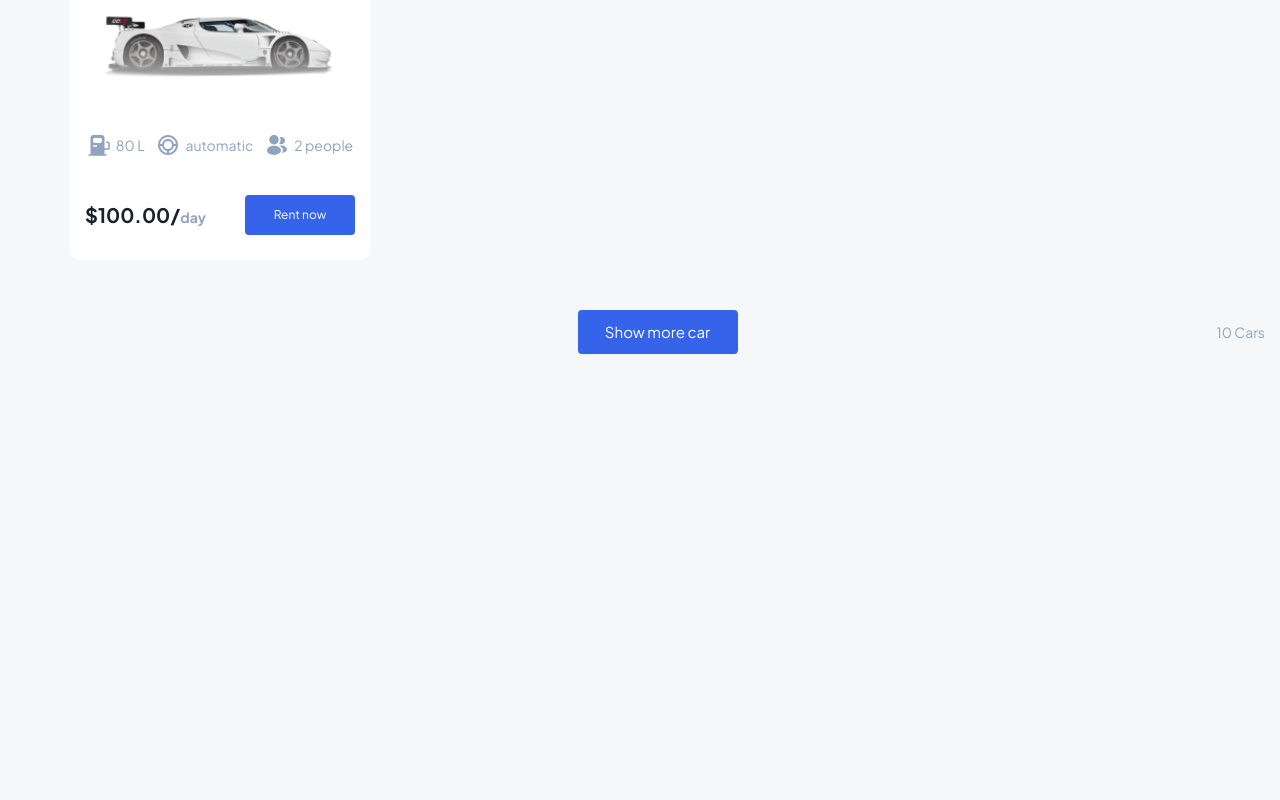
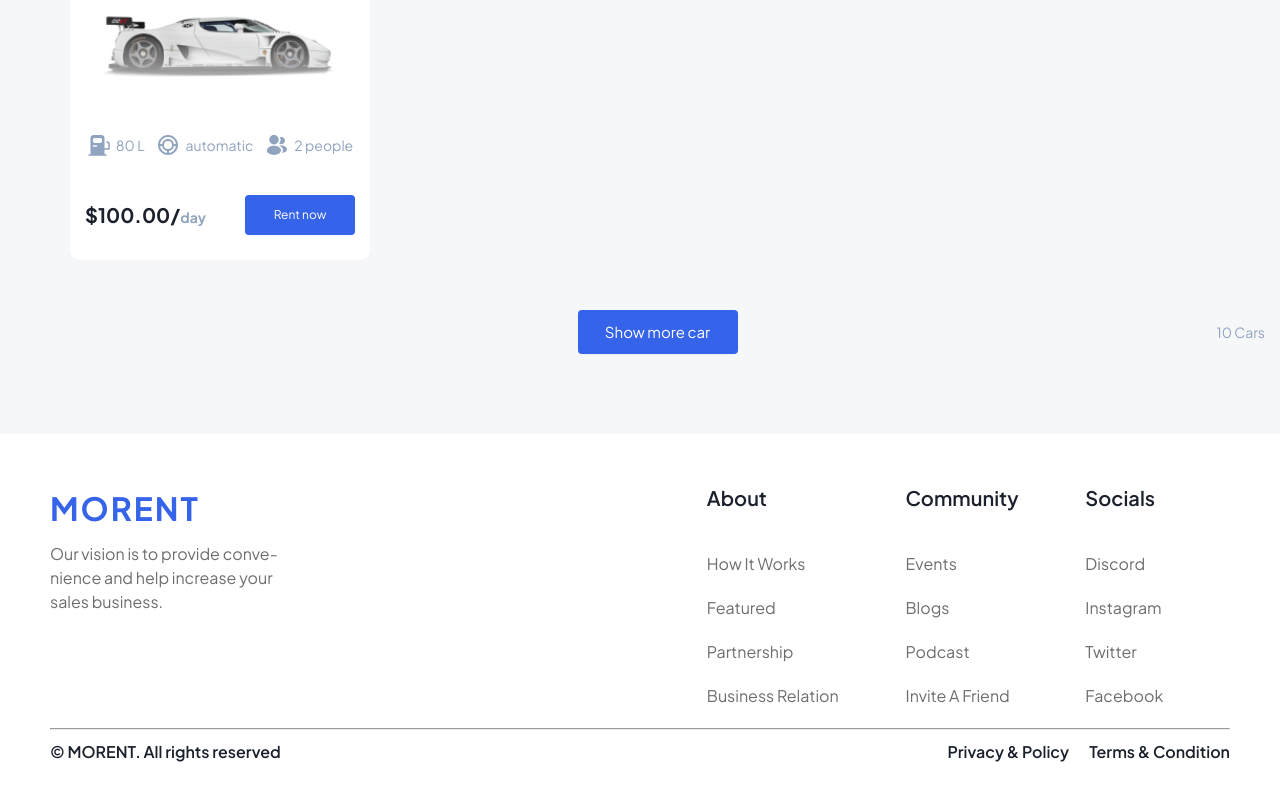
Before and after one commit to abolfazlcodes/morent, a React (Vite) app: page / in a window 1280 px wide. Shown: the part 1943-2743 px from the top of the page. Before the commit the page ends 2377 px from the top, so only its background shows below. Built offline with nearby package versions, Linux system fonts and the light colour scheme.

Commit message:
add footer component to the app

```diff
--- a/src/pages/HomePage.tsx
+++ b/src/pages/HomePage.tsx
@@ -1,5 +1,4 @@
 import Advertisement from "../ui/Advertisement";
-import Header from "../ui/Header";
 import Row from "../ui/Row";
 
 import CardsWrapper from "../ui/CardsWrapper";
--- a/src/ui/AppLayout.tsx
+++ b/src/ui/AppLayout.tsx
@@ -1,6 +1,7 @@
 import { Outlet } from "react-router-dom";
 import Navbar from "./Navbar";
 import { styled } from "styled-components";
+import Footer from "./Footer";
 
 const Main = styled.main`
   max-width: 170rem;
@@ -15,6 +16,8 @@ function AppLayout() {
       <Main>
         <Outlet />
       </Main>
+
+      <Footer />
     </>
   );
 }
--- a/src/ui/CardsWrapper.tsx
+++ b/src/ui/CardsWrapper.tsx
@@ -2,8 +2,6 @@ import { styled } from "styled-components";
 import CarCard from "./CarCard";
 import car from "../assets/sample car.png";
 import Header from "./Header";
-import { Link } from "react-router-dom";
-import Button from "./Button";
 import TotalCarsOverview from "./TotalCarsOverview";
 
 const StyledWrapper = styled.div`
--- /dev/null
+++ b/src/ui/Footer.tsx
@@ -0,0 +1,142 @@
+import { styled } from "styled-components";
+import Heading from "./Heading";
+import Logo from "./Logo";
+import { Link } from "react-router-dom";
+
+const StyledFooter = styled.footer`
+  background-color: #fff;
+  padding: 5rem;
+`;
+
+const StyledFooterContent = styled.section`
+  display: flex;
+  gap: 2rem;
+`;
+
+const StyledLogoWrapper = styled.div`
+  width: 20%;
+`;
+
+const StyledFooterDescription = styled.p`
+  color: #1313139e;
+  margin: 1rem 0;
+`;
+
+const StyledLinksWrapper = styled.div`
+  width: 50%;
+  margin-left: auto;
+  display: flex;
+  justify-content: space-evenly;
+`;
+
+const StyledListWrapper = styled.div`
+  display: flex;
+  flex-direction: column;
+  gap: 2rem;
+`;
+
+const StyledListItem = styled.li`
+  margin: 2rem 0;
+  text-transform: capitalize;
+  color: #1313139e;
+`;
+
+const StyledCopyRightsWrapper = styled.div`
+  margin-top: 1rem;
+  display: flex;
+  align-items: center;
+  justify-content: space-between;
+`;
+
+const CopyRightsText = styled.span`
+  font-size: 1.6rem;
+  color: #1a202c;
+  font-weight: 600;
+`;
+
+const StyledCopyRightsList = styled.ul`
+  display: flex;
+  align-items: center;
+  gap: 2rem;
+`;
+
+const StyledCopyRightsListItem = styled.li`
+  font-size: 1.6rem;
+  color: #1a202c;
+  font-weight: 600;
+`;
+
+function Footer() {
+  return (
+    <StyledFooter>
+      <StyledFooterContent>
+        <StyledLogoWrapper>
+          <Logo />
+          <StyledFooterDescription>
+            Our vision is to provide convenience and help increase your sales
+            business.
+          </StyledFooterDescription>
+        </StyledLogoWrapper>
+
+        <StyledLinksWrapper>
+          <StyledListWrapper>
+            <Heading as='h2' color='black'>
+              about
+            </Heading>
+
+            <ul>
+              <StyledListItem>How it works</StyledListItem>
+              <StyledListItem>Featured</StyledListItem>
+              <StyledListItem>partnership</StyledListItem>
+              <StyledListItem>business relation</StyledListItem>
+            </ul>
+          </StyledListWrapper>
+
+          <StyledListWrapper>
+            <Heading as='h2' color='black'>
+              community
+            </Heading>
+
+            <ul>
+              <StyledListItem>Events</StyledListItem>
+              <StyledListItem>blogs</StyledListItem>
+              <StyledListItem>podcast</StyledListItem>
+              <StyledListItem>invite a friend</StyledListItem>
+            </ul>
+          </StyledListWrapper>
+
+          <StyledListWrapper>
+            <Heading as='h2' color='black'>
+              socials
+            </Heading>
+
+            <ul>
+              <Link to='/'>
+                <StyledListItem>discord</StyledListItem>
+              </Link>
+              <Link to='/'>
+                <StyledListItem>instagram</StyledListItem>
+              </Link>
+              <Link to='/'>
+                <StyledListItem>twitter</StyledListItem>
+              </Link>
+              <StyledListItem>facebook</StyledListItem>
+            </ul>
+          </StyledListWrapper>
+        </StyledLinksWrapper>
+      </StyledFooterContent>
+
+      <hr />
+
+      <StyledCopyRightsWrapper>
+        <CopyRightsText>&copy; MORENT. All rights reserved</CopyRightsText>
+        <StyledCopyRightsList>
+          <StyledCopyRightsListItem>Privacy & Policy</StyledCopyRightsListItem>
+          <StyledCopyRightsListItem>Terms & Condition</StyledCopyRightsListItem>
+        </StyledCopyRightsList>
+      </StyledCopyRightsWrapper>
+    </StyledFooter>
+  );
+}
+
+export default Footer;
```
